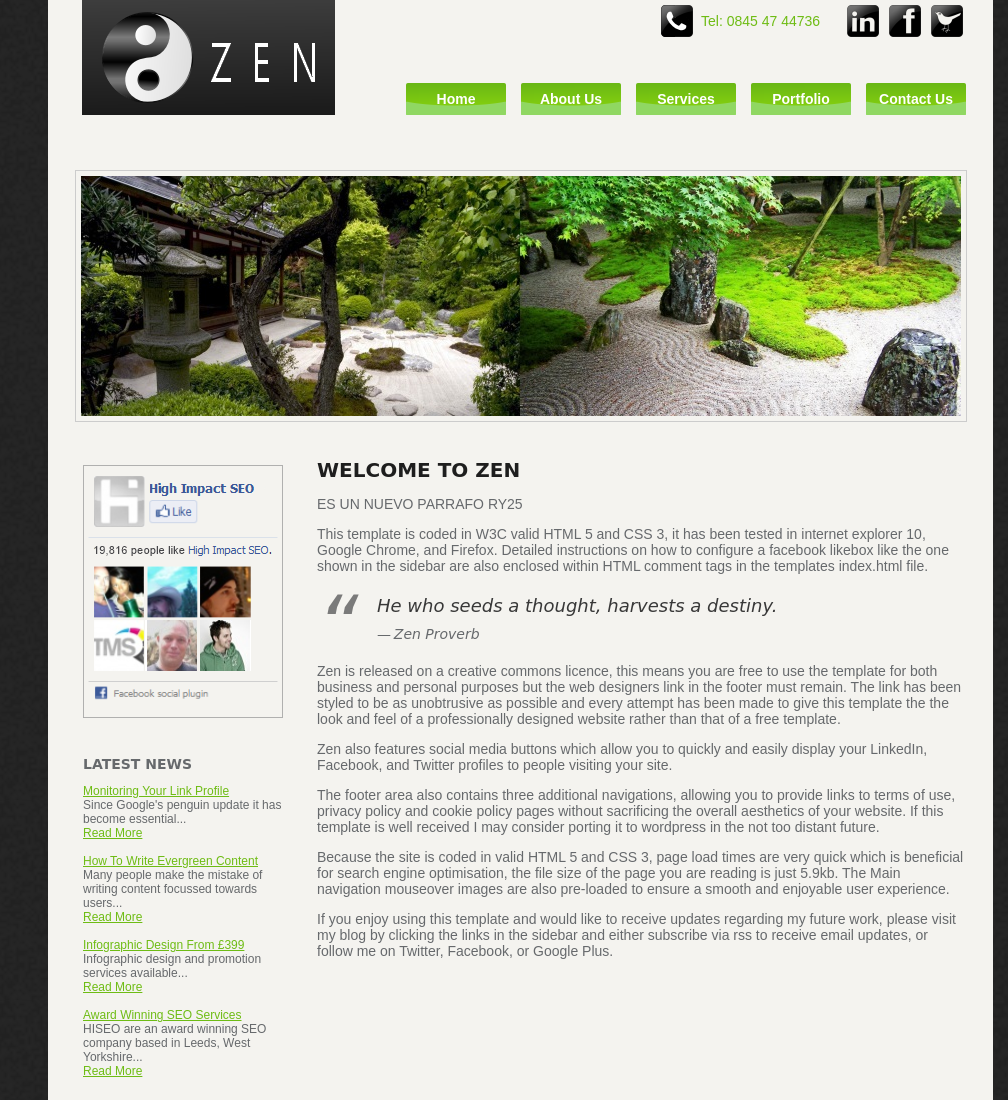
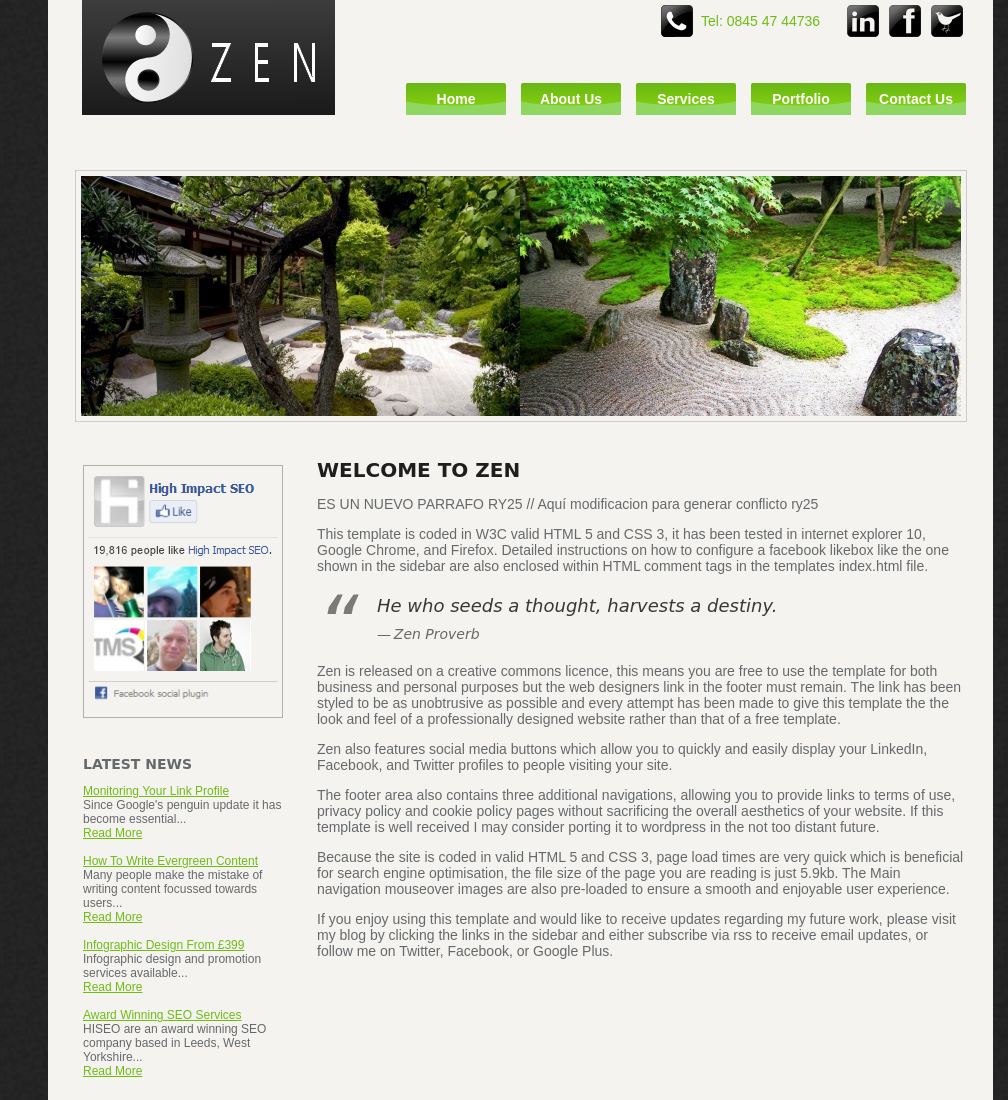
Before and after one commit to YuliiaRadionova/yakuza-ry25, a plain HTML site: page index.html in a window 1280 px wide. Shown: the top 1100 px of the page, without its empty margins (272-1280 px from the left). Drawn offline with Linux system fonts and the light colour scheme; a web font is replaced by a local one.

Commit message:
Añadir modificaciones desde feature-doc-ry25

```diff
--- a/index.html
+++ b/index.html
@@ -36,7 +36,7 @@
 <div class="main">
 <h1>Welcome To ZEN</h1>
 <p>
-ES UN NUEVO PARRAFO RY25
+ES UN NUEVO PARRAFO RY25 // Aquí modificacion para generar conflicto ry25
 <p/>
 <p>This template is coded in W3C valid HTML 5 and CSS 3, it has been tested in internet explorer 10, Google Chrome, and Firefox. Detailed instructions on how to configure a facebook likebox like the one shown in the sidebar are also enclosed within HTML comment tags in the templates index.html file.</p>
 <blockquote>He who seeds a thought, harvests a destiny.<cite>Zen Proverb</cite></blockquote>
```
